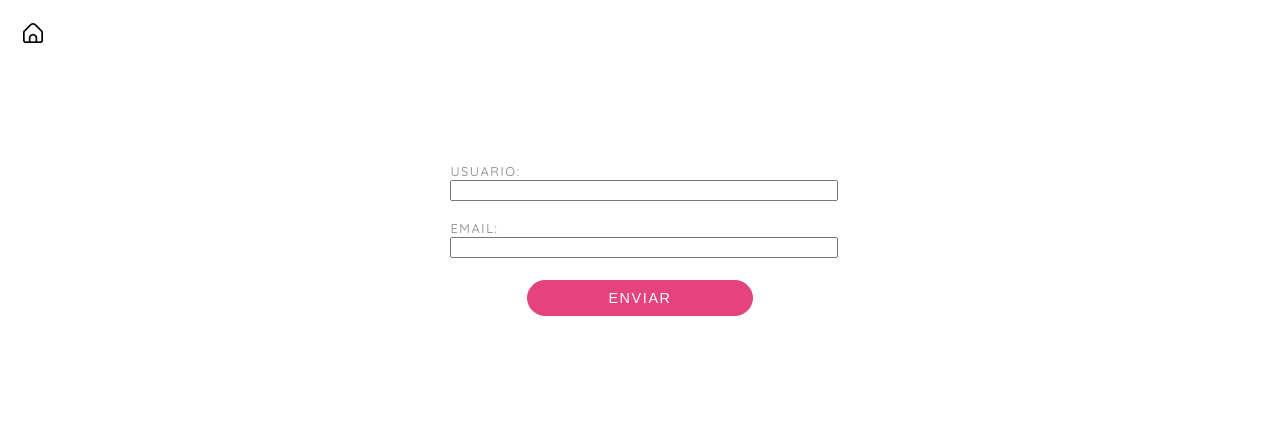
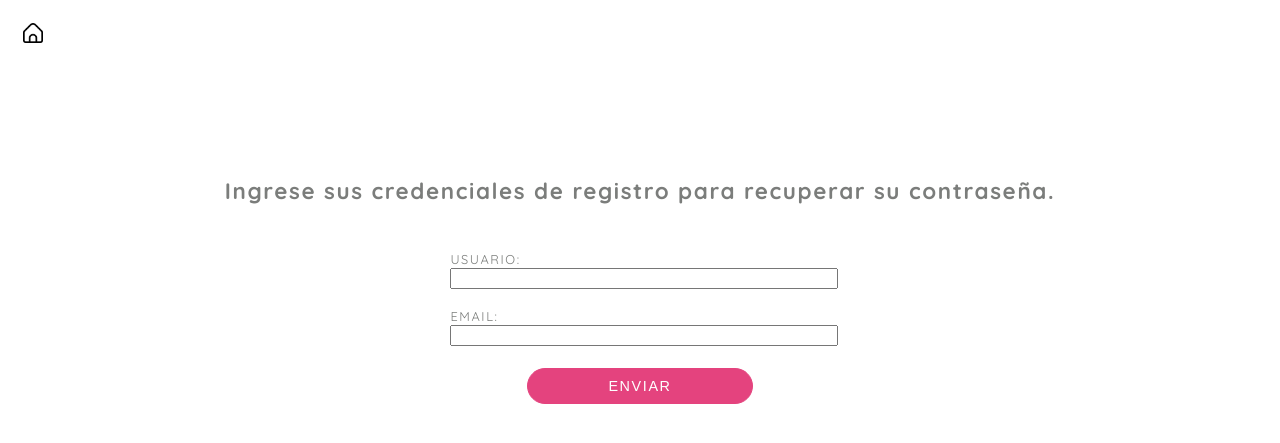
Before and after one commit to meipulseras/meipulseras_cart_neon_db, a Node project: template views/forgot.ejs in a window 1280 px wide. Shown: the top 443 px of the page. Run offline with Node 20 templates, Linux system fonts and the light colour scheme; the template is opened without the code that fills it: most values are stand-ins (such as "Sample title", 1, 10 or a date in 2020); some libraries are stand-ins or nearby versions.

Commit message:
se adiciona mensaje para cuando se recupera password OK

```diff
--- a/loginRoutes.js
+++ b/loginRoutes.js
@@ -237,6 +237,7 @@ router.post("/forgot", async (req, res) => {
 
         if(user[0].mail == email){
             random = Randomstring.generate(7);
+
         } else {
             const data = {no: 'yes'};
             return res.render('forgot', data);
@@ -267,7 +268,8 @@ router.post("/forgot", async (req, res) => {
                 '<br>'
         });
 
-        return res.status(201).redirect('/');
+        const data = {no: 'ok'};
+        return res.render('forgot', data);
 
     } catch (error) {
         res.status(500).redirect('/');
--- a/public/css/style.css
+++ b/public/css/style.css
@@ -157,6 +157,18 @@
     letter-spacing: .1rem;
     color: #7b7d7b;
     font-size: 2rem;
+    margin-bottom: 20px;
+}
+
+.forgotText {
+    width: 70%;
+    padding-left: 15%;
+    padding-right: 15%;
+    text-align: center;
+    font-family: Quicksand;
+    letter-spacing: .1rem;
+    color: #7b7d7b;
+    font-size: 0.7rem;
     margin-bottom: 20px;
 }
 
@@ -600,6 +612,14 @@ h4 {
 
     .totalpagado { width: 80%; padding-left: 10%; padding-right: 10%;}
 
+    .forgotText {
+        width: 90%;
+        padding-left: 5%;
+        padding-right: 5%;
+        font-size: 0.6rem;
+        margin-bottom: 0px;
+    }
+
 }
 
 @media screen and (max-device-width: 412px) AND (max-device-width: 375px) {
--- a/public/sitemap_meipulseras.txt
+++ b/public/sitemap_meipulseras.txt
@@ -1,6 +1,6 @@
 https://meipulseras.cl/
-https://meipulseras.cl/login
-https://meipulseras.cl/personal
+https://meipulseras.cl/auth/login
+https://meipulseras.cl/user/personal
 https://meipulseras.cl/user/info
 https://meipulseras.cl/cart
 https://meipulseras.cl/producto/1
--- a/views/forgot.ejs
+++ b/views/forgot.ejs
@@ -18,6 +18,10 @@
         </ul>
     </div>
     <div class="relleno"></div>
+    <div class="forgotText">
+        <h1>Ingrese sus credenciales de registro para recuperar su contraseña.</h1>
+    </div>
+    <div class="relleno2"></div>
     <div class="formu">
         <form action="/auth/forgot" method="post">
             <div class="inputforms">
@@ -50,7 +54,18 @@
                 confirmButtonText: 'Aceptar',
                 showConfirmButton: true,
             }).then(function() {
-                window.location = "/forgot";
+                window.location = "/auth/forgot";
+            });
+            alerta = 'no';
+        } else if(alerta === 'ok') {
+            Swal.fire({
+                title: 'Credenciales correctas',
+                text: 'Se enviará un email al usuario registrado con ese correo electrónico.',
+                icon: 'success',
+                confirmButtonText: 'Aceptar',
+                showConfirmButton: true,
+            }).then(function() {
+                window.location = "/";
             });
             alerta = 'no';
         }
```
Also changed, not shown: public/robots.txt (+15 -3 lines).
